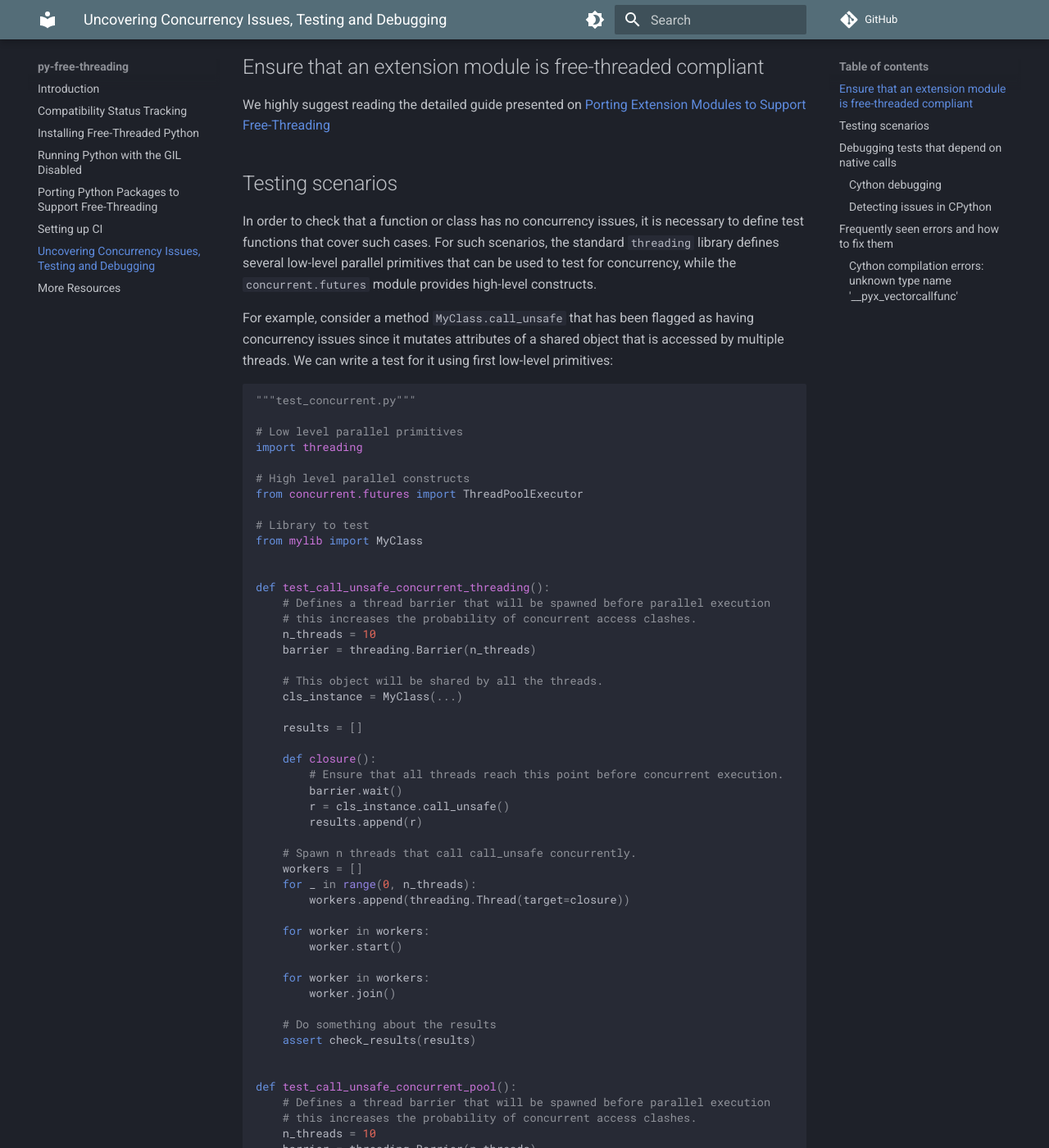
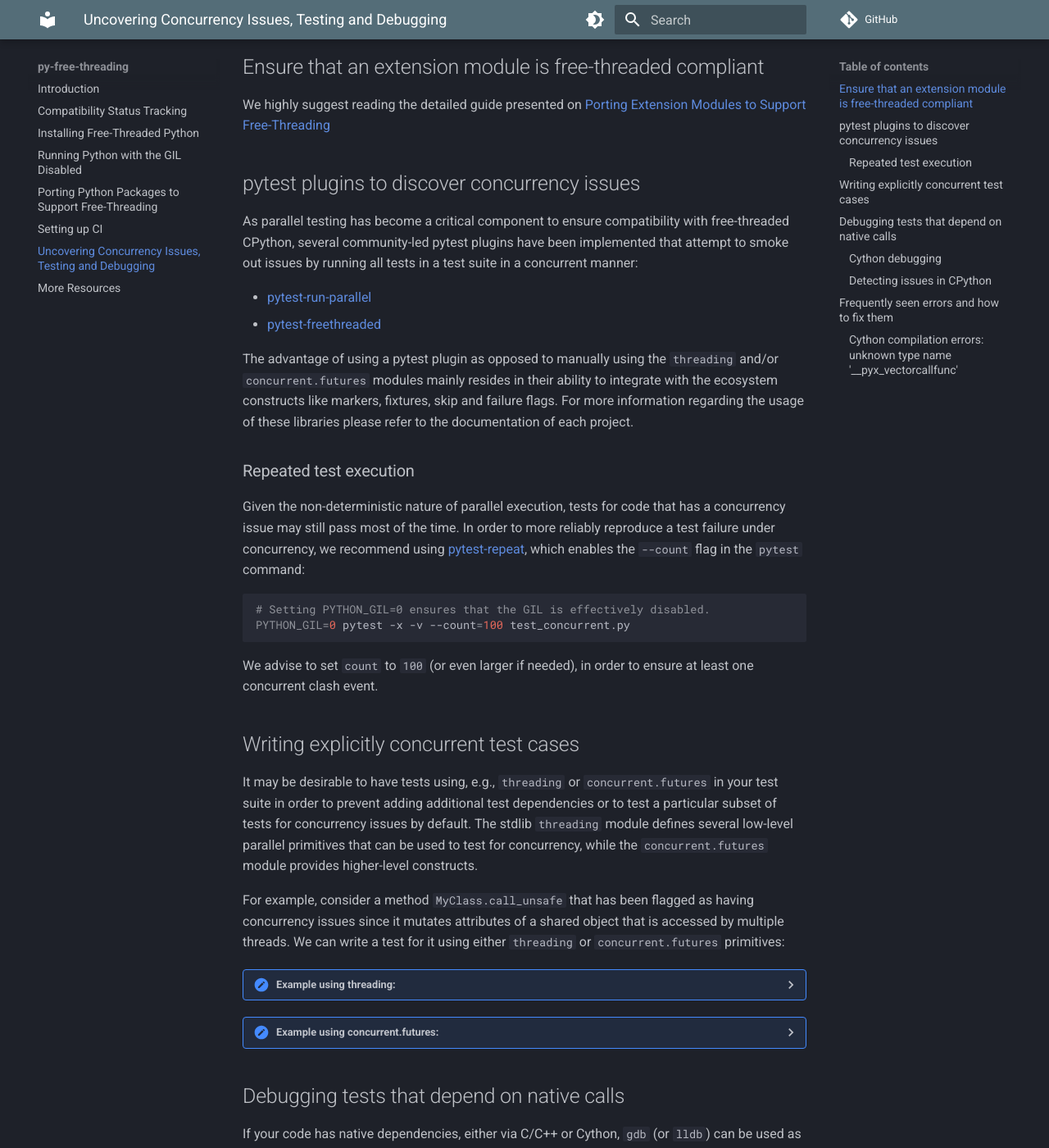
Before and after one commit to Quansight-Labs/free-threaded-compatibility, an MkDocs documentation site: the page built from docs/debugging.md, in a window 1280 px wide and 1400 px high, scrolled down 722 px. Shown: the whole window at 82% size. Built offline with MkDocs 1.6.1 and Material for MkDocs 9.7.7, drawn with Linux system fonts in a browser that asks for light colours; comment, search, counter and statistics services are not loaded; some of the changed text lies outside the part shown.

Commit message:
Detail a list of available pytest plugins to perform parallel exploration (#108)

````diff
--- a/docs/debugging.md
+++ b/docs/debugging.md
@@ -32,27 +32,57 @@
 We highly suggest reading the detailed guide presented on
 [Porting Extension Modules to Support Free-Threading](porting.md)
 
-## Testing scenarios
+## pytest plugins to discover concurrency issues
 
-In order to check that a function or class has no concurrency issues, it is
-necessary to define test functions that cover such cases. For such scenarios, the
-standard `threading` library defines several low-level parallel primitives that
-can be used to test for concurrency, while the `concurrent.futures` module
-provides high-level constructs.
+As parallel testing has become a critical component to ensure compatibility
+with free-threaded CPython, several community-led pytest plugins have been
+implemented that attempt to smoke out issues by running all tests in a test
+suite in a concurrent manner:
 
-For example, consider a method `MyClass.call_unsafe`
-that has been flagged as having concurrency issues since it mutates attributes
-of a shared object that is accessed by multiple threads. We can write a test for
-it using first low-level primitives:
+- [pytest-run-parallel](https://github.com/Quansight-Labs/pytest-run-parallel)
+- [pytest-freethreaded](https://github.com/tonybaloney/pytest-freethreaded)
+
+The advantage of using a pytest plugin as opposed to manually using the
+`threading` and/or `concurrent.futures` modules mainly resides in their
+ability to integrate with the ecosystem constructs like markers, fixtures,
+skip and failure flags. For more information regarding the usage of these
+libraries please refer to the documentation of each project.
+
+### Repeated test execution
+
+Given the non-deterministic nature of parallel execution, tests for code that
+has a concurrency issue may still pass most of the time.
+In order to more reliably reproduce a test failure under concurrency, we
+recommend using [pytest-repeat](https://github.com/pytest-dev/pytest-repeat),
+which enables the `--count` flag in the `pytest` command:
+
+```bash
+# Setting PYTHON_GIL=0 ensures that the GIL is effectively disabled.
+PYTHON_GIL=0 pytest -x -v --count=100 test_concurrent.py
+```
+
+We advise to set `count` to `100` (or even larger if needed), in order to
+ensure at least one concurrent clash event.
+
+## Writing explicitly concurrent test cases
+
+It may be desirable to have tests using, e.g., `threading` or
+`concurrent.futures` in your test suite in order to prevent adding
+additional test dependencies or to test a particular subset of tests for
+concurrency issues by default. The stdlib `threading` module defines several
+low-level parallel primitives that can be used to test for concurrency,
+while the `concurrent.futures` module provides higher-level constructs.
+
+For example, consider a method `MyClass.call_unsafe` that has been flagged as
+having concurrency issues since it mutates attributes of a shared object that
+is accessed by multiple threads. We can write a test for it using either
+`threading` or `concurrent.futures` primitives:
+
+<details>
+<summary>Example using threading:</summary>
 
 ```python
-"""test_concurrent.py"""
-
-# Low level parallel primitives
 import threading
-
-# High level parallel constructs
-from concurrent.futures import ThreadPoolExecutor
 
 # Library to test
 from mylib import MyClass
@@ -88,6 +118,19 @@
 
     # Do something about the results
     assert check_results(results)
+```
+
+</details>
+
+<details>
+<summary>Example using concurrent.futures:</summary>
+
+```python
+import threading
+from concurrent.futures import ThreadPoolExecutor
+
+# Library to test
+from mylib import MyClass
 
 
 def test_call_unsafe_concurrent_pool():
@@ -114,18 +157,7 @@
     assert check_results(results)
 ```
 
-Given the non-deterministic nature of parallel execution, such tests may pass
-from time to time. In order to reliably ensuring their failure under concurrency,
-we recommend using `pytest-repeat`, which enables the `--count` flag in the
-`pytest` command:
-
-```bash
-# Setting PYTHON_GIL=0 ensures that the GIL is effectively disabled.
-PYTHON_GIL=0 pytest -x -v --count=100 test_concurrent.py
-```
-
-We advise to set `count` in the order of hundreds and even larger, in order to
-ensure at least one concurrent clash event.
+</details>
 
 ## Debugging tests that depend on native calls
 
@@ -215,7 +247,7 @@
 ### Cython compilation errors: `unknown type name '__pyx_vectorcallfunc'`
 
 This happens if you try to build a Cython extension for the free-threaded build
-using the current stable release of Cython (3.0.10 at the time of writing). The
+using the current stable release of Cython (3.0.11 at the time of writing). The
 current stable release of Cython does not support the free-threaded build. You
 must either build Cython from the `master` branch [on
 Github](https://github.com/cython/cython) or use the nightly wheel:
````
